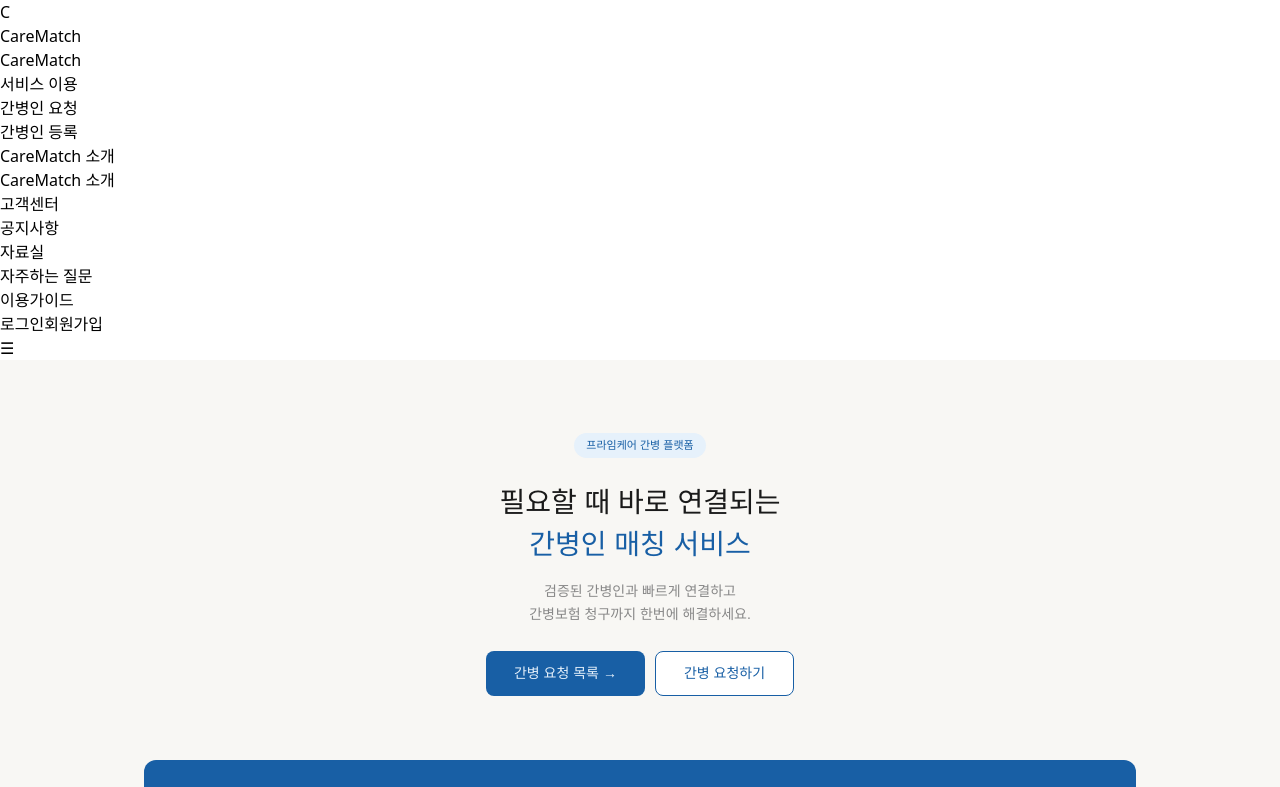
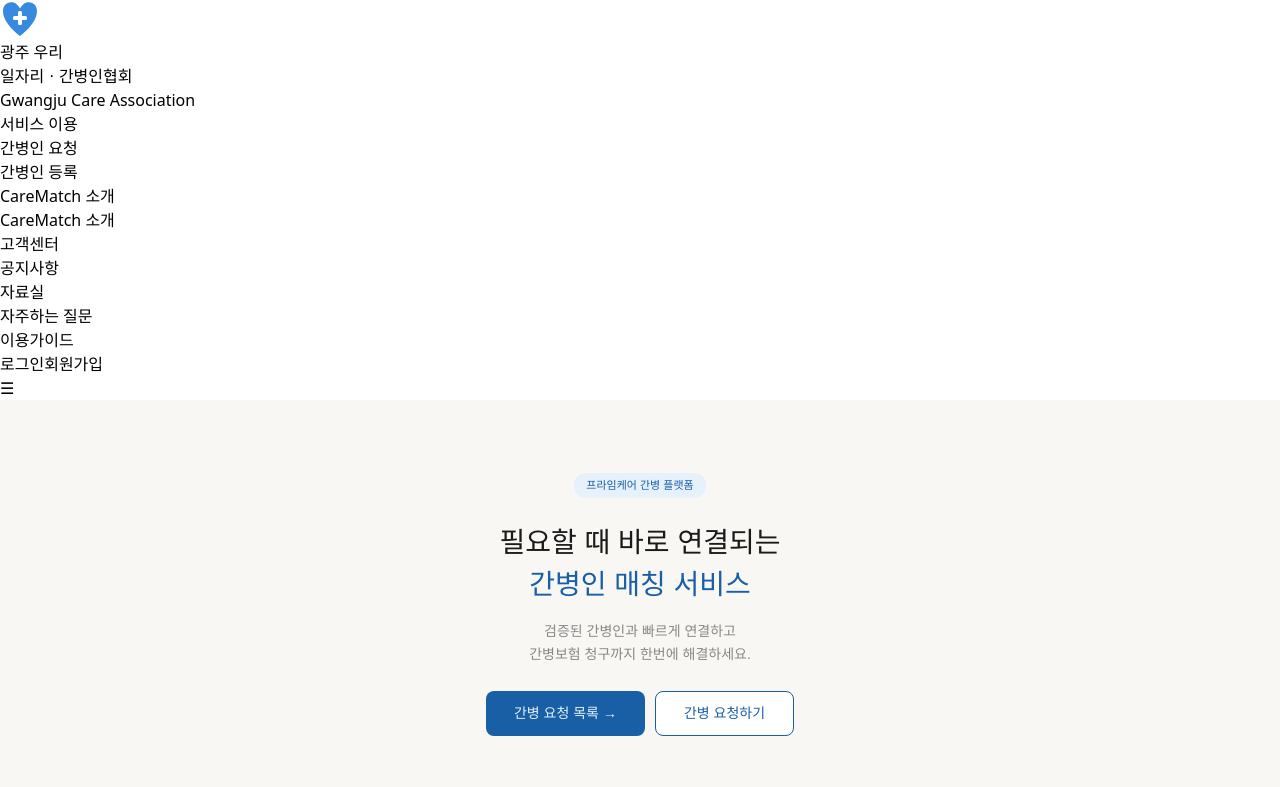
Before and after one commit to chlwhddks4-cell/Caregiving-Platform, a React (Vite) app: page / in a window 1280 px wide. Shown: the top 787 px of the page. Built offline with nearby package versions, Linux system fonts and the light colour scheme.

Commit message:
업데이트

```diff
--- a/src/assets/pages/Navbar.tsx
+++ b/src/assets/pages/Navbar.tsx
@@ -41,18 +41,30 @@ const navigate = useNavigate();
 
         {/* LOGO */}
         <Link to="/" className="flex items-center gap-2">
-        <div className="flex items-center gap-2">
-          <div className="w-9 h-9 rounded-xl bg-gradient-to-br from-blue-500 to-blue-400 flex items-center justify-center text-white font-black text-sm">
-            C
-          </div>
-          <div className="leading-tight">
-            <span className="text-blue-600 font-black text-lg">Care</span>
-            <span className="text-gray-800 font-black text-lg">Match</span>
-            <div className="text-gray-400 text-[10px] font-medium -mt-1">
-              CareMatch
+          <div className="flex items-center gap-3">
+            {/* 하트+십자 SVG 심볼 */}
+            <svg width="40" height="40" viewBox="0 0 40 40" fill="none" xmlns="http://www.w3.org/2000/svg">
+              <path
+                d="M20 36 C20 36 3 24 3 11 C3 5 7.5 1 13.5 2.5 C16 3.2 18.5 5.5 20 8.5 C21.5 5.5 24 3.2 26.5 2.5 C32.5 1 37 5 37 11 C37 24 20 36 20 36 Z"
+                fill="#378ADD"
+              />
+              <rect x="18" y="11" width="4" height="14" rx="1.5" fill="white" />
+              <rect x="13" y="16" width="14" height="4" rx="1.5" fill="white" />
+            </svg>
+
+            {/* 텍스트 */}
+            <div className="leading-tight">
+              <div className="flex items-baseline gap-1">
+                <span className="text-blue-600 font-black text-lg">광주 우리</span>
+              </div>
+              <div className="text-blue-400 font-semibold text-sm tracking-wide">
+                일자리ㆍ간병인협회
+              </div>
+              <div className="text-gray-400 font-medium text-[10px] tracking-widest uppercase">
+                Gwangju Care Association
+              </div>
             </div>
           </div>
-        </div>
         </Link>
 
         {/* PC 메뉴 */}
```
Also changed, not shown: 5 other files (tests, documents, lock files or other folders).
